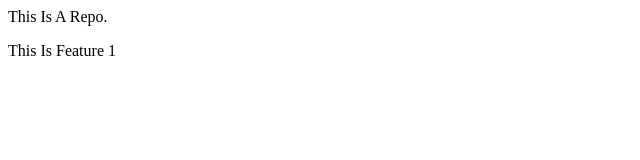
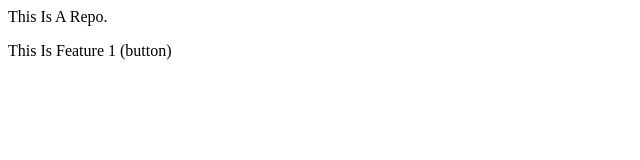
Before and after one commit to arshraj-0809/localrepo, a plain HTML site: page index.html in a window 1280 px wide. Shown: the full height of the page, 0-640 px from the left. Drawn offline with Linux system fonts and the light colour scheme.

```diff
--- a/index.html
+++ b/index.html
@@ -1,2 +1,2 @@
 <p>This Is A Repo.</p>
-<p>This Is Feature 1</p>
+<p>This Is Feature 1 (button)</p>
```
